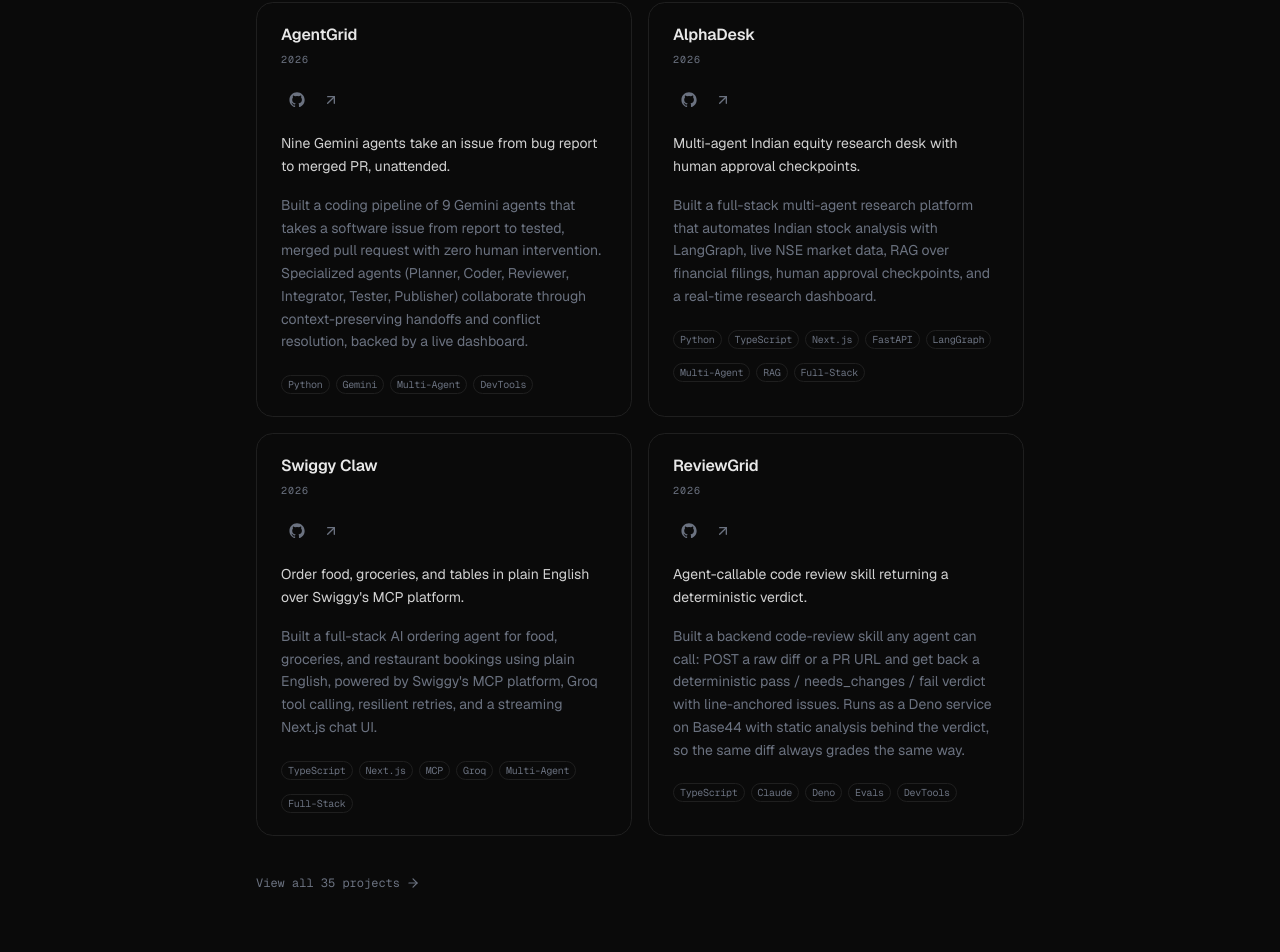
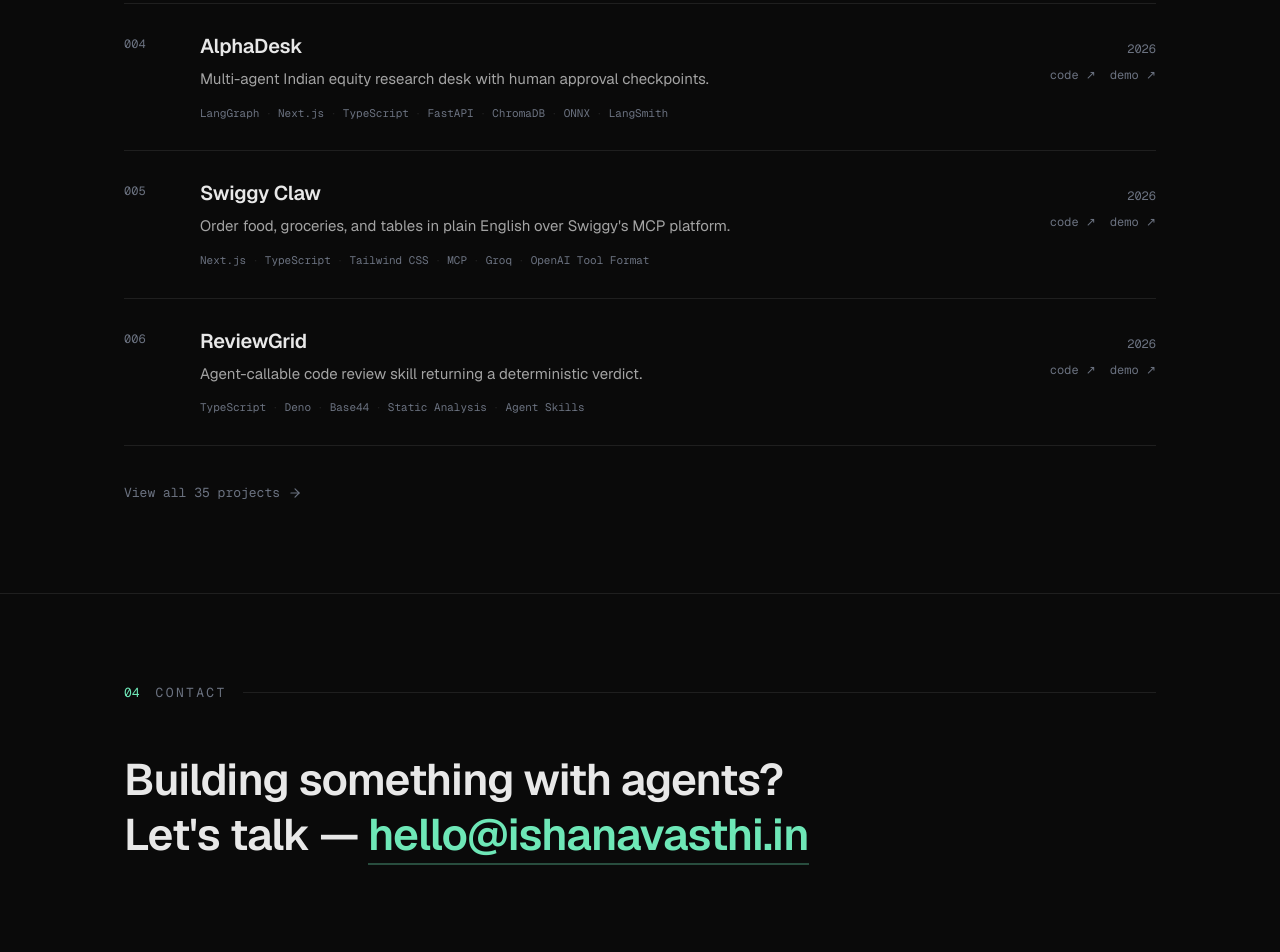
Before and after one commit to ishanavasthi/portfolio, a Next.js app: page / in a window 1280 px wide. Shown: the part 2500-3452 px from the top of the page. Built offline with nearby package versions, Linux system fonts and the light colour scheme.

Commit message:
M4: featured ledger rows + contact + home assembly

```diff
--- a/src/app/page.tsx
+++ b/src/app/page.tsx
@@ -3,6 +3,7 @@
 import { About } from "@/components/sections/about";
 import { Skills } from "@/components/sections/skills";
 import { Projects } from "@/components/sections/projects";
+import { Contact } from "@/components/sections/contact";
 
 export default function HomePage() {
   return (
@@ -12,6 +13,7 @@
       <About />
       <Skills />
       <Projects />
+      <Contact />
     </>
   );
 }
--- /dev/null
+++ b/src/components/projects/project-ledger-row.tsx
@@ -0,0 +1,61 @@
+import Link from "next/link";
+import { cn } from "@/lib/utils";
+import type { Project } from "@/lib/projects";
+
+export function ProjectLedgerRow({
+  project,
+  index,
+  isLast,
+}: {
+  project: Project;
+  index: number;
+  isLast?: boolean;
+}) {
+  const href = project.github ?? project.live;
+  if (!href) return null;
+
+  return (
+    <Link
+      href={href}
+      target="_blank"
+      rel="noopener noreferrer"
+      className={cn(
+        "group grid grid-cols-[40px_1fr] items-baseline gap-5 border-t border-border py-7 transition-colors duration-[180ms] ease-out hover:bg-white/[0.015] md:grid-cols-[56px_1fr_auto]",
+        isLast && "border-b",
+      )}
+    >
+      <span className="self-start pt-1 font-mono text-xs text-muted-foreground">
+        {String(index).padStart(3, "0")}
+      </span>
+
+      <div>
+        <div className="text-xl font-semibold tracking-[-0.01em] text-foreground transition-colors duration-[180ms] ease-out group-hover:text-accent">
+          {project.name}
+        </div>
+        <p className="mt-1.5 max-w-[560px] text-[15px] text-[var(--text-dim)]">
+          {project.headline}
+        </p>
+        <div className="mt-3 flex flex-wrap font-mono text-[11px] text-muted-foreground">
+          {project.tech.map((t, i) => (
+            <span key={t}>
+              {t}
+              {i < project.tech.length - 1 && (
+                <span className="mr-1.5 ml-1.5 text-border" aria-hidden>
+                  ·
+                </span>
+              )}
+            </span>
+          ))}
+        </div>
+      </div>
+
+      <div className="col-start-2 flex flex-row items-center gap-3 font-mono text-xs text-muted-foreground md:col-start-auto md:flex-col md:items-end md:gap-2.5">
+        <span>{project.year}</span>
+        <div className="flex gap-3.5">
+          {project.github && <span>code ↗</span>}
+          {project.live && <span>{project.github ? "demo" : "live"} ↗</span>}
+        </div>
+      </div>
+    </Link>
+  );
+}
--- /dev/null
+++ b/src/components/sections/contact.tsx
@@ -0,0 +1,53 @@
+"use client";
+
+import { motion, type Variants } from "framer-motion";
+import { SectionHead } from "@/components/layout/section-head";
+import { socials } from "@/lib/site";
+
+const ease = [0.22, 1, 0.36, 1] as const;
+const staticCapture = process.env.NEXT_PUBLIC_STATIC_CAPTURE === "1";
+
+const container: Variants = {
+  hidden: {},
+  show: { transition: { staggerChildren: 0.08, delayChildren: 0.05 } },
+};
+
+const item: Variants = {
+  hidden: { opacity: 0, y: 20 },
+  show: { opacity: 1, y: 0, transition: { duration: 0.5, ease } },
+};
+
+const email = socials.email.replace(/^mailto:/, "");
+
+export function Contact() {
+  return (
+    <section id="contact" className="py-[88px]">
+      <div className="mx-auto max-w-[1080px] px-6">
+        <SectionHead index="04" title="Contact" />
+
+        <motion.div
+          variants={container}
+          initial={staticCapture ? "show" : "hidden"}
+          whileInView={staticCapture ? undefined : "show"}
+          animate={staticCapture ? "show" : undefined}
+          viewport={{ once: true, margin: "-15% 0px" }}
+        >
+          <motion.p
+            variants={item}
+            className="max-w-[720px] text-[clamp(28px,4.5vw,44px)] leading-[1.25] font-semibold tracking-[-0.02em] text-foreground"
+          >
+            Building something with agents?
+            <br />
+            Let&apos;s talk —{" "}
+            <a
+              href={socials.email}
+              className="border-b-2 border-[rgba(110,231,183,0.3)] text-accent transition-colors duration-[180ms] ease-out hover:border-accent"
+            >
+              {email}
+            </a>
+          </motion.p>
+        </motion.div>
+      </div>
+    </section>
+  );
+}
--- a/src/components/sections/projects.tsx
+++ b/src/components/sections/projects.tsx
@@ -3,8 +3,12 @@
 import Link from "next/link";
 import { motion, type Variants } from "framer-motion";
 import { ArrowRight } from "lucide-react";
-import { ProjectCard } from "@/components/projects/project-card";
+import { SectionHead } from "@/components/layout/section-head";
+import { ProjectLedgerRow } from "@/components/projects/project-ledger-row";
 import { featuredProjects, projects } from "@/lib/projects";
+
+const ease = [0.22, 1, 0.36, 1] as const;
+const staticCapture = process.env.NEXT_PUBLIC_STATIC_CAPTURE === "1";
 
 const container: Variants = {
   hidden: {},
@@ -13,7 +17,7 @@
 
 const item: Variants = {
   hidden: { opacity: 0, y: 20 },
-  show: { opacity: 1, y: 0, transition: { duration: 0.5 } },
+  show: { opacity: 1, y: 0, transition: { duration: 0.5, ease } },
 };
 
 /**
@@ -21,40 +25,41 @@
  */
 export function Projects() {
   return (
-    <section id="projects" className="px-4 py-12 md:px-6 md:py-16">
+    <section id="projects" className="border-b border-border py-[88px]">
+      <div className="mx-auto max-w-[1080px] px-6">
+        <SectionHead index="03" title="Selected projects" />
+
         <motion.div
           variants={container}
-        initial="hidden"
-        whileInView="show"
+          initial={staticCapture ? "show" : "hidden"}
+          whileInView={staticCapture ? undefined : "show"}
+          animate={staticCapture ? "show" : undefined}
           viewport={{ once: true, margin: "-15% 0px" }}
-        className="mx-auto max-w-3xl"
         >
-        <motion.p
-          variants={item}
-          className="text-muted-foreground font-mono text-xs tracking-widest uppercase"
-        >
-          Projects
-        </motion.p>
+          {featuredProjects.map((p, i) => (
+            <motion.div key={p.slug} variants={item}>
+              <ProjectLedgerRow
+                project={p}
+                index={i + 1}
+                isLast={i === featuredProjects.length - 1}
+              />
+            </motion.div>
+          ))}
 
-        <div className="mt-8 grid grid-cols-1 gap-4 md:grid-cols-2">
-          {featuredProjects.map((p) => (
-            <ProjectCard key={p.slug} project={p} variant="featured" />
-          ))}
-        </div>
-
-        <motion.div variants={item} className="mt-8">
+          <motion.div variants={item}>
             <Link
               href="/projects"
-            className="text-muted-foreground hover:text-[--accent] group inline-flex items-center gap-1.5 font-mono text-xs transition-colors"
+              className="group mt-9 inline-flex items-center gap-2 font-mono text-[13px] text-muted-foreground transition-colors duration-[180ms] ease-out hover:text-accent"
             >
               View all {projects.length} projects
               <ArrowRight
-              className="size-3.5 transition-transform group-hover:translate-x-0.5"
+                className="size-3.5 transition-transform duration-[180ms] ease-out group-hover:translate-x-[3px]"
                 aria-hidden
               />
             </Link>
           </motion.div>
         </motion.div>
+      </div>
     </section>
   );
 }
```
Lines whose indentation alone changed are shown as unchanged.
